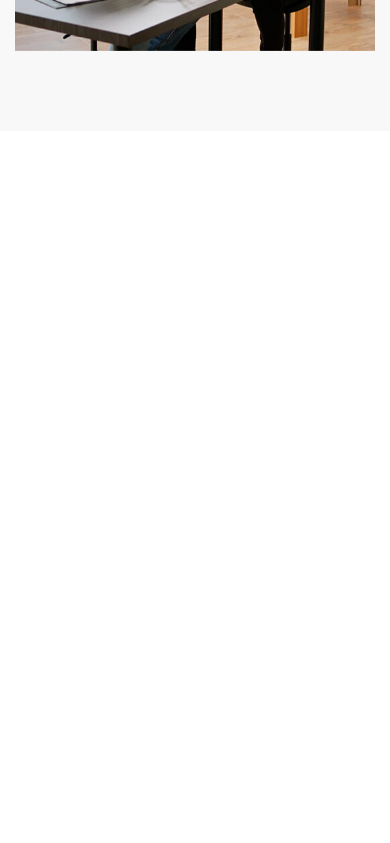
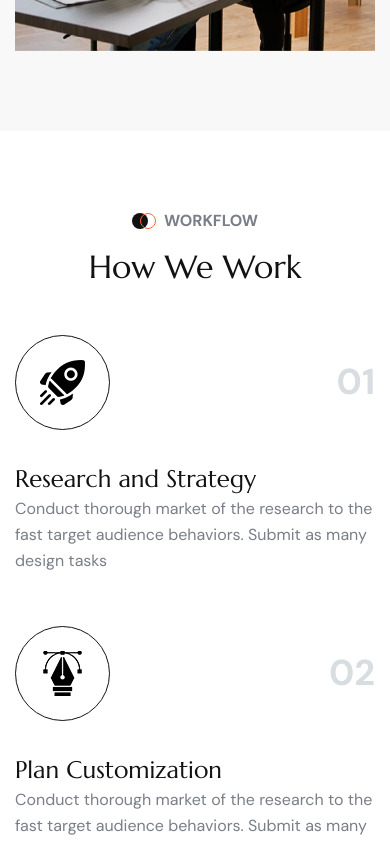
Before and after one commit to Jisap/Vite--TrueSocial, a React (Vite) app: page / in a window 390 px wide. Shown: the part 7200-8043 px from the top of the page. Before the commit the page ends 7331 px from the top, so only its background shows below. Built offline with nearby package versions, Linux system fonts and the light colour scheme.

Commit message:
feat: add Process section to App component

```diff
--- a/src/App.jsx
+++ b/src/App.jsx
@@ -12,6 +12,7 @@ import Services from './components/sections/Services';
 import Counters from './components/sections/Counters';
 import VideoBanner from './components/sections/VideoBanner';
 import Portfolio from './components/sections/Portfolio';
+import Process from './components/sections/Process';
 
 const SECTION_IDS = [
   "home",
@@ -48,6 +49,7 @@ export default function App() {
           <Counters />
           <VideoBanner />
           <Portfolio />
+          <Process />
         </main>
 
       </div>
--- a/src/components/sections/Process.jsx
+++ b/src/components/sections/Process.jsx
@@ -1,9 +1,57 @@
-import React from 'react'
+import SectionTitle from "../common/SectionTitle"
+import { processSteps } from "../../data/process.js"
+
+
 
 const Process = () => {
-    return (
-        <div>Process</div>
-    )
+  return (
+    <>
+      <section className="relative z-[1] block py-20 pb-10 sm:pb-[90px] sm:mt-[120px]">
+        <div className="mx-auto w-full max-w-[1320px] px-[15px]">
+          <SectionTitle
+            tagline="Workflow"
+            title="How We Work"
+          />
+
+          <div className="grid grid-cols-1 gap-x-[30px] gap-y-[30px] md:grid-cols-3">
+            {processSteps.map((step, index) => (
+              <div key={step.id} className="gorup relative mx-auto mb-[22px] block max-w-[410px] sm:mx-0 sm:max-w-none">
+                <div className="relative flex items-center justify-between">
+                  <div className="relative z-[1] flex h-[95px] w-[95px] items-center justify-center rounded-full border border-ink bg-white">
+                    <img
+                      src={step.icon}
+                      alt=""
+                      className="w-auto transition-all duration-500 group-hover:animate-wobble"
+                    />
+                  </div>
+
+                  <div className="relative block" aria-hidden="false">
+                    <span className="relative block text-[36px] font-bold leading-[36px] text-border">
+                      0{index + 1}
+                    </span>
+                  </div>
+
+                  <div className="absolute left-[81px] top-[48%] -z-10 hidden -translate-y-1/2 sm:block" aria-hidden="true">
+                    <img
+                      src="/assets/images/icon/process-one-single-shape-1.png"
+                      alt=""
+                      className="w-auto"
+                    />
+                  </div>
+                </div>
+
+                <h3 className="mb-[15px mt-8 text-2xl font-normal leading-[34px]">
+                  {step.title}
+                </h3>
+
+                <p>{step.text}</p>
+              </div>
+            ))}
+          </div>
+        </div>
+      </section>
+    </>
+  )
 }
 
 export default Process
```
